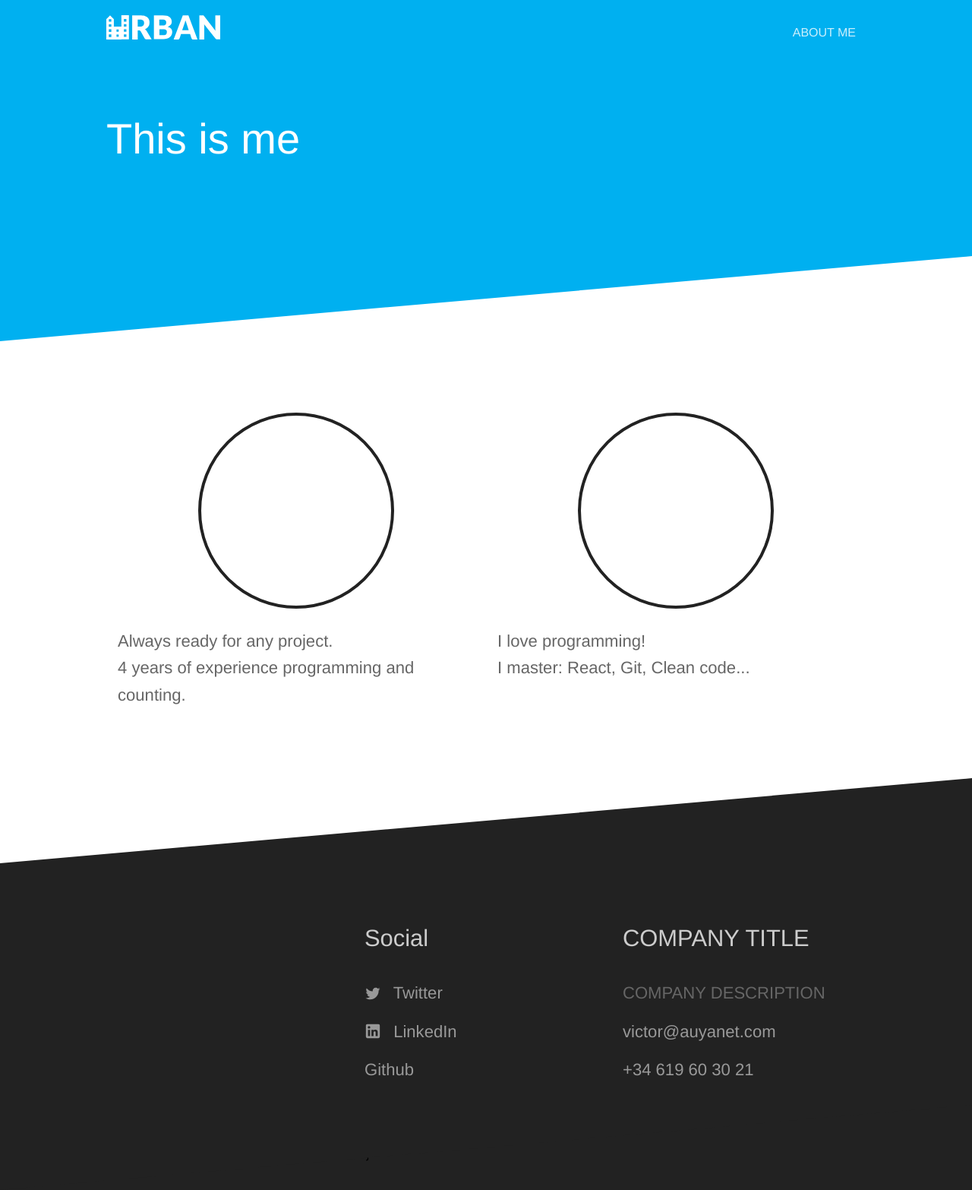
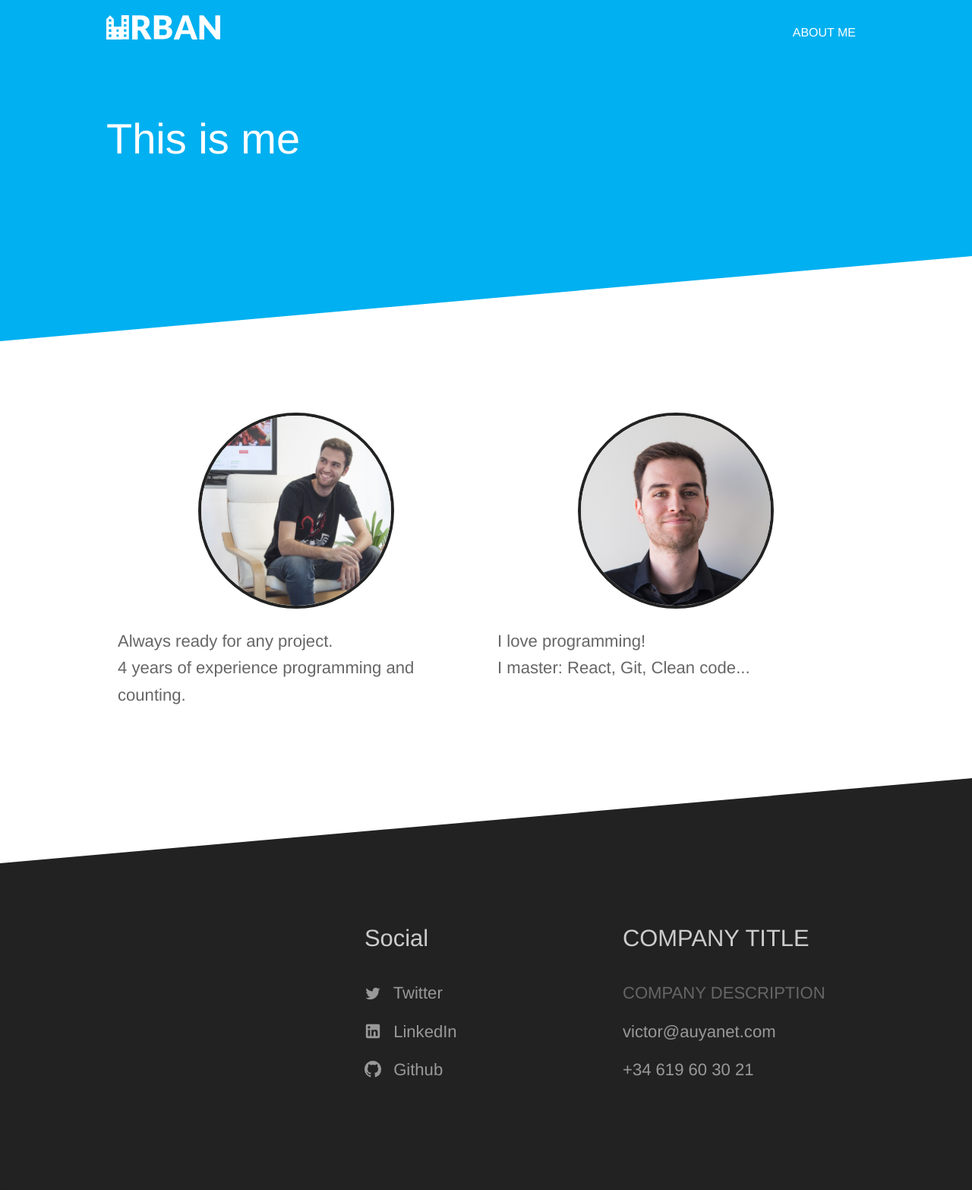
Before and after one commit to VAuyanet/portfolio, a Jekyll site: the page built from about.html, in a window 1280 px wide. Shown: the whole page at 76% size. Built offline with Jekyll 4.4.1, drawn with Linux system fonts in a browser that asks for light colours.

```diff
--- a/_config.yml
+++ b/_config.yml
@@ -1,8 +1,9 @@
 title: Victor Auyanet
 url: "http://auyanet.com"
 base_url:
-google_analytics_key: G-DT3SKFBBZW
-google_recaptcha_v2_site_key: 6LdMv48cAAAAAMqA9tJppqZlp8VbwVTaeWCkyKg3
+google_tracking: false
+#google_analytics_key: G-DT3SKFBBZW
+#google_recaptcha_v2_site_key:
 
 # Default description in social shares for the jekyll-seo-tag gem
 description: Curriculum Vitae
--- a/_data/footer.yml
+++ b/_data/footer.yml
@@ -18,5 +18,5 @@
       new_window: true
     - name: Github
       link: https://github.com/VAuyanet
-      social_icon: Github
+      social_icon: GitHub
       new_window: true
--- a/_layouts/default.html
+++ b/_layouts/default.html
@@ -15,20 +15,7 @@
   <link rel="icon" type="image/png"
         href="{{ site.base_url }}/images/favicon.png">
 
-  {% if jekyll.environment == 'production' and site.google_analytics_key != '' %}
-    <script>
-      window.ga = window.ga || function () {
-        (ga.q = ga.q || []).push(arguments)
-      };
-      ga.l = +new Date;
-      ga('create', '{{ site.google_analytics_key }}', 'auto');
-      ga('send', 'pageview');
-    </script>
-    <script
-        async
-        src='https://www.google-analytics.com/analytics.js'
-    ></script>
-  {% endif %}
+  {% include analytics.html %}
 </head>
 <body>
 <header>
@@ -108,9 +95,9 @@
 
 
 
-{#IF CONTACT FORM PAGE#}
-<script src="https://www.google.com/recaptcha/api.js" async defer></script>
-<script src="/js/pages/contactForm.js"></script>
-{#END IF CONTACT FORM PAGE#}
+{% if site.google_tracking == true %}
+  <script src="https://www.google.com/recaptcha/api.js" async defer></script>
+  <script src="/js/pages/contactForm.js"></script>
+{% endif %}
 </body>
 </html>
--- a/_sass/navigation.scss
+++ b/_sass/navigation.scss
@@ -56,7 +56,7 @@ nav {
   a {
     margin: 0 3px;
     padding: 20px 10px;
-    color: rgba(255, 255, 255, 0.8);
+    color: rgba(255, 255, 255, 1);
     transition: 0.2s ease-in-out;
     display: none;
     font-size: 1rem;
--- a/js/pages/default.js
+++ b/js/pages/default.js
@@ -1,9 +1,5 @@
-document.onreadystatechange = function () {
-  if (document.readyState === "interactive") {
-    initBlazy();
-  }
-};
+initBlazy();
 
 function initBlazy() {
-  var bLazy = new Blazy();
+   new Blazy();
 }
```
Also changed, not shown: _includes/analytics.html (added, +14 -0 lines).
